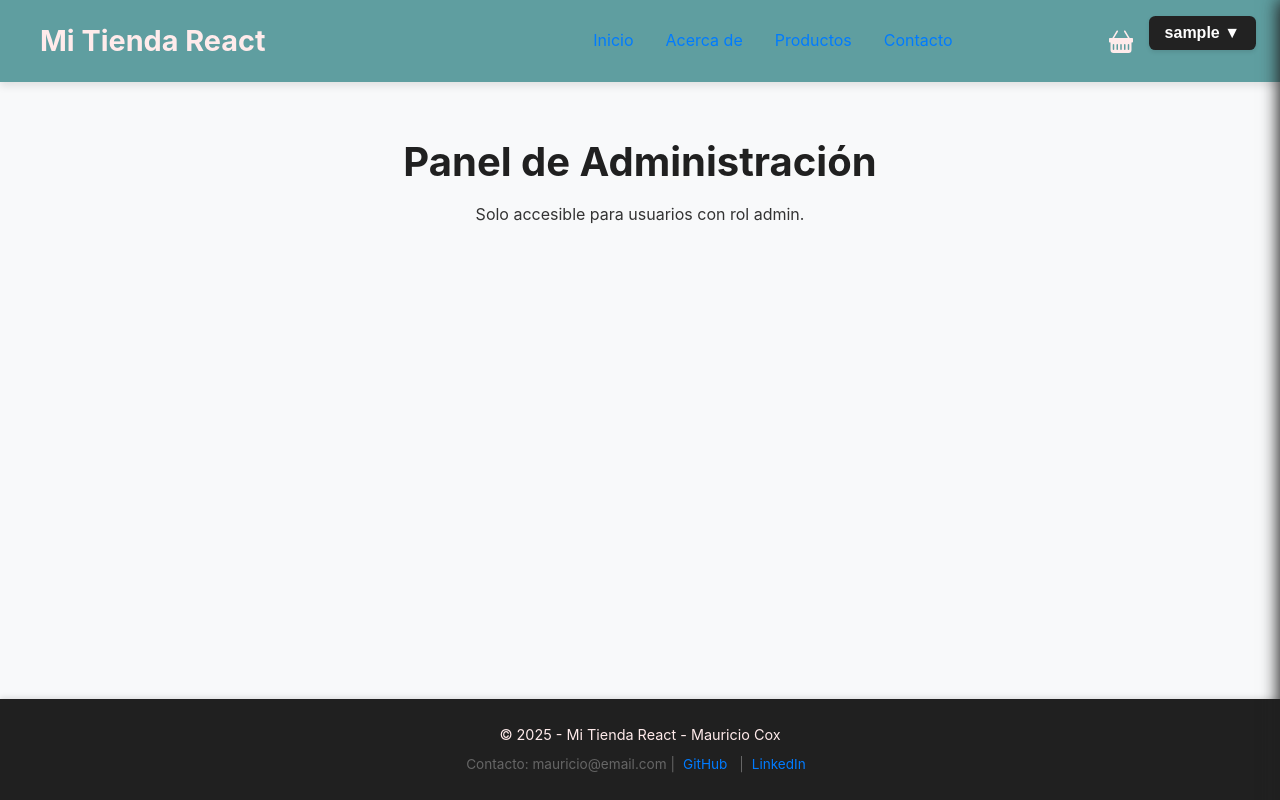
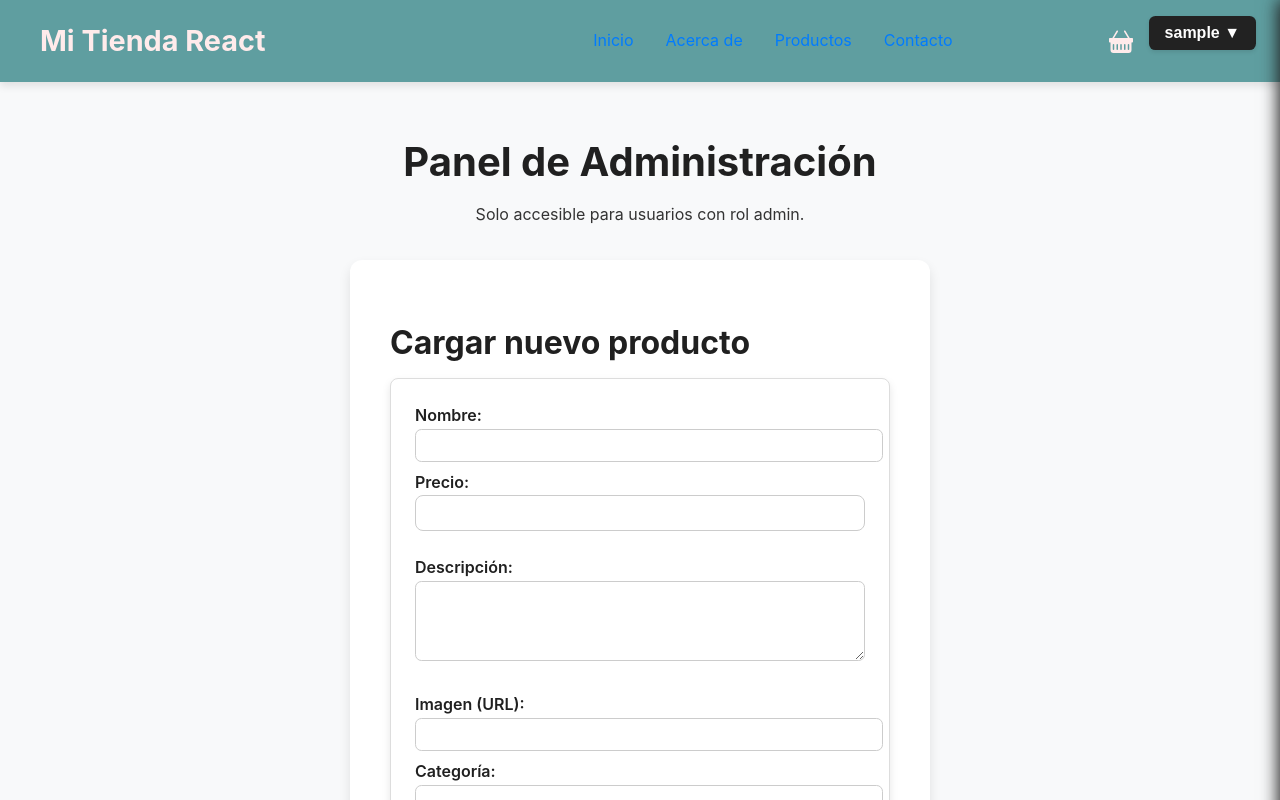
Before and after one commit to coxmau77/PIF_react, a React (Vite) app: page /admin in a window 1280 px wide. Shown: the top 800 px of the page. Built offline with nearby package versions, Linux system fonts and the light colour scheme; sample sign-in values are in the browser's storage.

Commit message:
upload: permitirte crear productos correctamente

```diff
--- /dev/null
+++ b/src/components/ProductForm/index.jsx
@@ -0,0 +1,146 @@
+// src/components/ProductForm/index.jsx
+
+import { useState } from 'react';
+import { useAuth } from '../Auth/AuthContext';
+
+// URL correcta de tu recurso en MockAPI
+const MOCKAPI_URL = 'https://68896f424c55d5c739526026.mockapi.io/api/v1/productos';
+
+const initialState = {
+  nombre: '',
+  precio: '',
+  descripcion: '',
+  imagen: '',
+  categoria: ''
+};
+
+const initialErrors = {
+  nombre: '',
+  precio: '',
+  descripcion: '',
+  imagen: '',
+  categoria: ''
+};
+
+export default function ProductForm({ onSubmit }) {
+  const { role } = useAuth();
+  const [form, setForm] = useState(initialState);
+  const [errores, setErrores] = useState(initialErrors);
+  const [loading, setLoading] = useState(false);
+  const [apiError, setApiError] = useState('');
+  const [success, setSuccess] = useState(false);
+
+  if (role !== 'admin') return <p>No tienes permisos para acceder a este formulario.</p>;
+
+  // Validaciones
+  const validate = (fieldValues = form) => {
+    let temp = { ...errores };
+    if ('nombre' in fieldValues) {
+      temp.nombre = !fieldValues.nombre
+        ? 'El nombre es obligatorio.'
+        : fieldValues.nombre.length < 3
+        ? 'Mínimo 3 caracteres.'
+        : fieldValues.nombre.length > 50
+        ? 'Máximo 50 caracteres.'
+        : '';
+    }
+    if ('precio' in fieldValues) {
+      temp.precio = !fieldValues.precio
+        ? 'El precio es obligatorio.'
+        : isNaN(fieldValues.precio) || Number(fieldValues.precio) < 0
+        ? 'Debe ser un número mayor o igual a 0.'
+        : '';
+    }
+    if ('descripcion' in fieldValues) {
+      temp.descripcion = !fieldValues.descripcion
+        ? 'La descripción es obligatoria.'
+        : fieldValues.descripcion.length < 10
+        ? 'Mínimo 10 caracteres.'
+        : fieldValues.descripcion.length > 200
+        ? 'Máximo 200 caracteres.'
+        : '';
+    }
+    if ('imagen' in fieldValues) {
+      temp.imagen = !fieldValues.imagen ? 'La URL de la imagen es obligatoria.' : '';
+    }
+    if ('categoria' in fieldValues) {
+      temp.categoria = !fieldValues.categoria ? 'La categoría es obligatoria.' : '';
+    }
+    setErrores({ ...temp });
+    return Object.values(temp).every(x => x === '');
+  };
+
+  const handleChange = e => {
+    const { name, value } = e.target;
+    setForm({ ...form, [name]: value });
+    validate({ [name]: value });
+  };
+
+  const handleSubmit = async e => {
+    e.preventDefault();
+    setApiError('');
+    setSuccess(false);
+    if (validate()) {
+      setLoading(true);
+      try {
+        // Enviar a MockAPI
+        const response = await fetch(MOCKAPI_URL, {
+          method: 'POST',
+          headers: { 'Content-Type': 'application/json' },
+          body: JSON.stringify({
+            nombre: form.nombre,
+            precio: form.precio,
+            descripcion: form.descripcion,
+            imagen: form.imagen,
+            categoria: form.categoria
+          })
+        });
+        if (!response.ok) throw new Error('Error al crear el producto');
+        setSuccess(true);
+        setForm(initialState);
+        setErrores(initialErrors);
+        if (onSubmit) onSubmit(form);
+      } catch (err) {
+        setApiError(err.message || 'Error de red');
+      } finally {
+        setLoading(false);
+      }
+    }
+  };
+
+  return (
+    <section style={{ maxWidth: 500, margin: '2rem auto' }}>
+      <h2>Cargar nuevo producto</h2>
+      <form onSubmit={handleSubmit} autoComplete="off">
+        <label>
+          Nombre:
+          <input name="nombre" value={form.nombre} onChange={handleChange} disabled={loading} />
+          {errores.nombre && <p style={{ color: 'red' }}>{errores.nombre}</p>}
+        </label>
+        <label>
+          Precio:
+          <input name="precio" value={form.precio} onChange={handleChange} type="number" min="0" step="0.01" disabled={loading} />
+          {errores.precio && <p style={{ color: 'red' }}>{errores.precio}</p>}
+        </label>
+        <label>
+          Descripción:
+          <textarea name="descripcion" value={form.descripcion} onChange={handleChange} disabled={loading} />
+          {errores.descripcion && <p style={{ color: 'red' }}>{errores.descripcion}</p>}
+        </label>
+        <label>
+          Imagen (URL):
+          <input name="imagen" value={form.imagen} onChange={handleChange} disabled={loading} />
+          {errores.imagen && <p style={{ color: 'red' }}>{errores.imagen}</p>}
+        </label>
+        <label>
+          Categoría:
+          <input name="categoria" value={form.categoria} onChange={handleChange} disabled={loading} />
+          {errores.categoria && <p style={{ color: 'red' }}>{errores.categoria}</p>}
+        </label>
+        <button type="submit" disabled={loading}>{loading ? 'Agregando...' : 'Agregar producto'}</button>
+        {apiError && <p style={{ color: 'red', marginTop: 8 }}>{apiError}</p>}
+        {success && <p style={{ color: 'green', marginTop: 8 }}>¡Producto agregado correctamente!</p>}
+      </form>
+    </section>
+  );
+}
--- a/src/pages/Admin.jsx
+++ b/src/pages/Admin.jsx
@@ -1,9 +1,14 @@
 // src/pages/Admin.jsx
+import ProductForm from '../components/ProductForm';
+
 export default function Admin() {
   return (
     <div style={{ maxWidth: 600, margin: '2rem auto', textAlign: 'center' }}>
       <h1>Panel de Administración</h1>
       <p>Solo accesible para usuarios con rol <b>admin</b>.</p>
+      <div style={{ marginTop: 32, textAlign: 'left' }}>
+        <ProductForm />
+      </div>
     </div>
   );
 }
```
